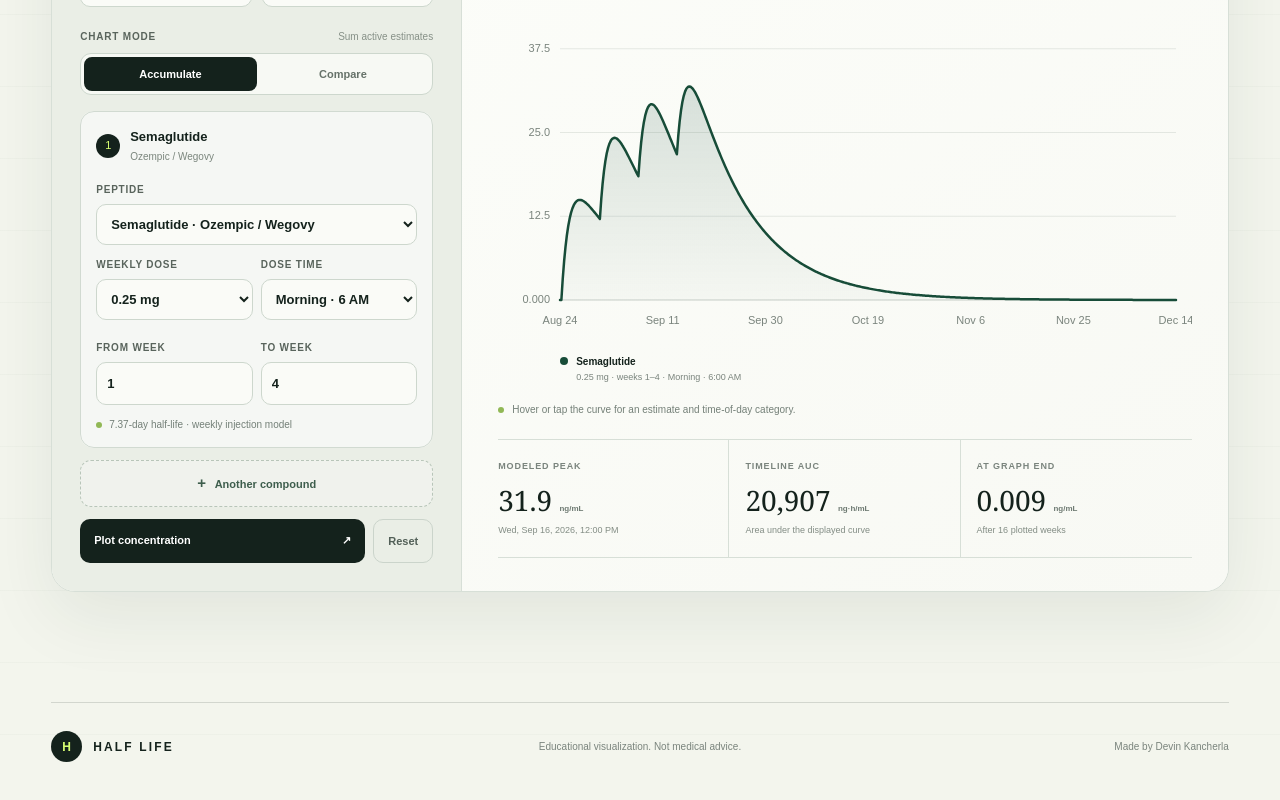
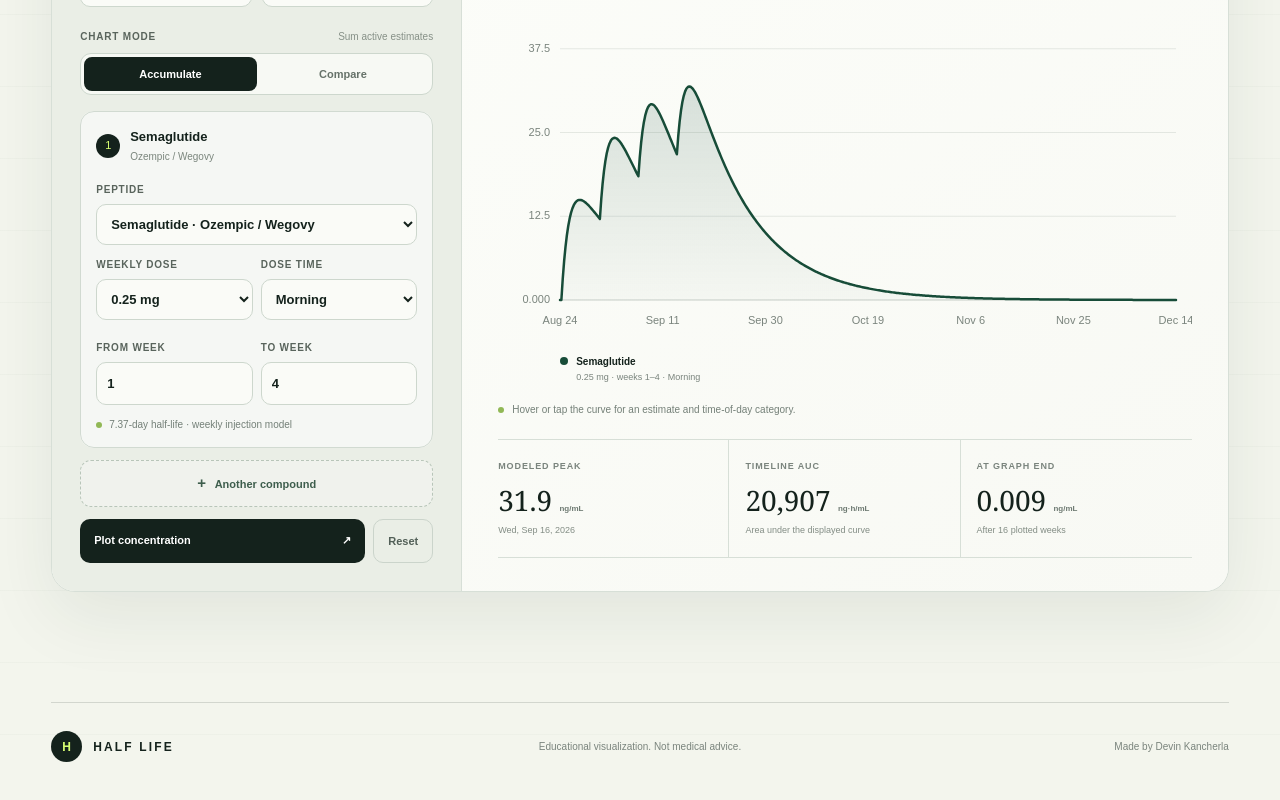
Before and after one commit to dev1niscool/glp1concentration, a Next.js app: page / in a window 1280 px wide. Shown: the part 634-1434 px from the top of the page. Built offline with nearby package versions, Linux system fonts and the light colour scheme.

Commit message:
Refine compounded concentration models

```diff
--- a/app/compounded/page.tsx
+++ b/app/compounded/page.tsx
@@ -3,7 +3,7 @@ import { PlotterClient } from '../plotter-client';
 
 export const metadata: Metadata = {
   title: 'Compounded GLP-1 Half-Life Simulator',
-  description: 'Explore a half-life-only estimate for custom-dose semaglutide, tirzepatide, and investigational retatrutide.',
+  description: 'Explore estimated concentration curves for custom-dose semaglutide, tirzepatide, and investigational retatrutide.',
 };
 
 export default function CompoundedPage() {
--- a/app/pk.ts
+++ b/app/pk.ts
@@ -1,6 +1,5 @@
 export type CompoundId = 'semaglutide' | 'tirzepatide' | 'retatrutide';
 export type DoseTime = 'morning' | 'afternoon' | 'night';
-export type ModelOutput = 'concentration' | 'amount';
 
 export type Regimen = {
   id: number;
@@ -17,8 +16,8 @@ export type CompoundProfile = {
   brands: string;
   doses: number[];
   halfLifeDays: number;
-  absorptionRatePerHour?: number;
-  apparentVolumeLiters?: number;
+  absorptionRatePerHour: number;
+  apparentVolumeLiters: number;
   modelNote: string;
   color: string;
   fill: string;
@@ -55,7 +54,9 @@ export const COMPOUNDS: Record<CompoundId, CompoundProfile> = {
     brands: 'Investigational; not FDA approved',
     doses: [],
     halfLifeDays: 6,
-    modelNote: 'Phase 2 approximate half-life; amount-remaining model only',
+    absorptionRatePerHour: 0.08,
+    apparentVolumeLiters: 7.36,
+    modelNote: 'One-compartment surrogate fitted to Coskun 2022 phase 1 PK',
     color: '#a85e35',
     fill: 'rgba(168, 94, 53, 0.18)',
   },
@@ -68,9 +69,9 @@ export const DOSE_TIME_OFFSETS: Record<DoseTime, number> = {
   night: 18,
 };
 export const DOSE_TIME_LABELS: Record<DoseTime, string> = {
-  morning: 'Morning · 6:00 AM',
-  afternoon: 'Afternoon · 12:00 PM',
-  night: 'Night · 6:00 PM',
+  morning: 'Morning',
+  afternoon: 'Afternoon',
+  night: 'Night',
 };
 
 /**
@@ -87,9 +88,6 @@ export function doseConcentrationNgMl(
   const profile = COMPOUNDS[compound];
   const ka = profile.absorptionRatePerHour;
   const volume = profile.apparentVolumeLiters;
-  if (!ka || !volume) {
-    throw new Error(`${profile.name} does not have a supported plasma-concentration model.`);
-  }
   const ke = Math.log(2) / (profile.halfLifeDays * 24);
   const scale = (doseMg * ka * 1000) / (volume * (ka - ke));
   return Math.max(0, scale * (Math.exp(-ke * hoursAfterDose) - Math.exp(-ka * hoursAfterDose)));
@@ -104,36 +102,15 @@ export function regimenConcentrationNgMl(regimen: Regimen, timelineHour: number)
   return total;
 }
 
-export function doseAmountRemainingMg(doseMg: number, halfLifeDays: number, hoursAfterDose: number): number {
-  if (hoursAfterDose < 0) return 0;
-  return doseMg * 2 ** (-hoursAfterDose / (halfLifeDays * 24));
-}
-
-export function regimenAmountRemainingMg(regimen: Regimen, timelineHour: number): number {
-  let total = 0;
-  for (let week = regimen.startWeek; week <= regimen.endWeek; week += 1) {
-    const doseHour = (week - 1) * HOURS_PER_WEEK + DOSE_TIME_OFFSETS[regimen.timeOfDay];
-    total += doseAmountRemainingMg(
-      regimen.doseMg,
-      COMPOUNDS[regimen.compound].halfLifeDays,
-      timelineHour - doseHour,
-    );
-  }
-  return total;
-}
-
 export function sampleRegimen(
   regimen: Regimen,
   totalWeeks: number,
   stepHours = 6,
-  output: ModelOutput = 'concentration',
 ): number[] {
   const lastHour = totalWeeks * HOURS_PER_WEEK;
   const samples: number[] = [];
   for (let hour = 0; hour <= lastHour; hour += stepHours) {
-    samples.push(output === 'amount'
-      ? regimenAmountRemainingMg(regimen, hour)
-      : regimenConcentrationNgMl(regimen, hour));
+    samples.push(regimenConcentrationNgMl(regimen, hour));
   }
   return samples;
 }
--- a/app/plotter-client.tsx
+++ b/app/plotter-client.tsx
@@ -7,7 +7,6 @@ import {
   DOSE_TIME_LABELS,
   DoseTime,
   formatConcentration,
-  ModelOutput,
   niceScale,
   Regimen,
   sampleRegimen,
@@ -64,8 +63,6 @@ function longDate(date: Date) {
     month: 'short',
     day: 'numeric',
     year: 'numeric',
-    hour: 'numeric',
-    minute: '2-digit',
   }).format(date);
 }
 
@@ -91,19 +88,17 @@ function EstimateChart({
   mode,
   totalWeeks,
   startDate,
-  output,
 }: {
   regimens: Regimen[];
   mode: PlotMode;
   totalWeeks: number;
   startDate: string;
-  output: ModelOutput;
 }) {
   const canvasRef = useRef<HTMLCanvasElement>(null);
   const frameRef = useRef<HTMLDivElement>(null);
   const [size, setSize] = useState({ width: 760, height: 420 });
   const [hoverIndex, setHoverIndex] = useState<number | null>(null);
-  const unit = output === 'concentration' ? 'ng/mL' : 'mg';
+  const unit = 'ng/mL';
 
   const individualSeries = useMemo<ChartSeries[]>(
     () => regimens.map((regimen, index) => {
@@ -114,10 +109,10 @@ function EstimateChart({
         label: profile.name,
         detail: `${regimen.doseMg} mg · weeks ${regimen.startWeek}–${regimen.endWeek} · ${DOSE_TIME_LABELS[regimen.timeOfDay]}`,
         color,
-        values: sampleRegimen(regimen, totalWeeks, STEP_HOURS, output),
+        values: sampleRegimen(regimen, totalWeeks, STEP_HOURS),
       };
     }),
-    [output, regimens, totalWeeks],
+    [regimens, totalWeeks],
   );
 
   const displaySeries = useMemo<ChartSeries[]>(() => {
@@ -262,7 +257,7 @@ function EstimateChart({
         <canvas
           ref={canvasRef}
           className="plot-canvas"
-          aria-label={`Estimated ${output === 'concentration' ? 'plasma concentration' : 'dose-equivalent amount remaining'} chart from ${shortDate(dateAtHour(startDate, 0))} for ${totalWeeks} weeks. Use left and right arrow keys to inspect values.`}
+          aria-label={`Estimated plasma concentration chart from ${shortDate(dateAtHour(startDate, 0))} for ${totalWeeks} weeks. Use left and right arrow keys to inspect values.`}
           tabIndex={0}
           onPointerMove={setHoverFromPointer}
           onPointerDown={setHoverFromPointer}
@@ -378,9 +373,9 @@ function CompoundCard({
         <label>
           Dose time
           <select value={regimen.timeOfDay} onChange={(event) => update({ timeOfDay: event.target.value as DoseTime })}>
-            <option value="morning">Morning · 6 AM</option>
-            <option value="afternoon">Afternoon · noon</option>
-            <option value="night">Night · 6 PM</option>
+            <option value="morning">Morning</option>
+            <option value="afternoon">Afternoon</option>
+            <option value="night">Night</option>
           </select>
         </label>
         <label>
@@ -413,7 +408,6 @@ function CompoundCard({
 }
 
 export function PlotterClient({ variant }: { variant: PlotterVariant }) {
-  const output: ModelOutput = variant === 'branded' ? 'concentration' : 'amount';
   const [startDate, setStartDate] = useState(todayInputValue);
   const [totalWeeks, setTotalWeeks] = useState(16);
   const [draftRegimens, setDraftRegimens] = useState<Regimen[]>(() => defaultRegimens(variant));
@@ -422,8 +416,8 @@ export function PlotterClient({ variant }: { variant: PlotterVariant }) {
   const [plotPulse, setPlotPulse] = useState(false);
 
   const samples = useMemo(
-    () => plottedRegimens.map((regimen) => sampleRegimen(regimen, totalWeeks, STEP_HOURS, output)),
-    [output, plottedRegimens, totalWeeks],
+    () => plottedRegimens.map((regimen) => sampleRegimen(regimen, totalWeeks, STEP_HOURS)),
+    [plottedRegimens, totalWeeks],
   );
   const combined = useMemo(
     () => samples[0]?.map((_, index) => samples.reduce((sum, values) => sum + values[index], 0)) ?? [0],
@@ -441,7 +435,7 @@ export function PlotterClient({ variant }: { variant: PlotterVariant }) {
   const auc = mode === 'accumulate'
     ? trapezoidAuc(combined, STEP_HOURS)
     : samples.reduce((sum, values) => sum + trapezoidAuc(values, STEP_HOURS), 0);
-  const unit = output === 'concentration' ? 'ng/mL' : 'mg';
+  const unit = 'ng/mL';
 
   function updateRegimen(index: number, next: Regimen) {
     setDraftRegimens((current) => current.map((regimen, regimenIndex) => regimenIndex === index ? next : regimen));
@@ -483,7 +477,7 @@ export function PlotterClient({ variant }: { variant: PlotterVariant }) {
           <h1>{variant === 'branded' ? <>See how each weekly dose<br />builds in your system.</> : <>Explore custom doses<br />without false precision.</>}</h1>
           <p className="lede">{variant === 'branded'
             ? 'Explore a research-based estimate for injected semaglutide and tirzepatide—week by week, dose by dose.'
-            : 'Enter any dose for semaglutide, tirzepatide, or an educational retatrutide simulation. This view estimates dose-equivalent amount remaining, not a measured blood level.'}</p>
+            : 'Enter any dose for semaglutide, tirzepatide, or an educational retatrutide simulation. All three use smooth, research-based concentration curves.'}</p>
         </div>
         <div className="hero-stat" aria-label="Drug half-life reference">
           <span>Reference half-lives</span>
@@ -496,7 +490,7 @@ export function PlotterClient({ variant }: { variant: PlotterVariant }) {
       {variant === 'compounded' && (
         <aside className="compounded-alert" role="note">
           <strong>Important status distinction</strong>
-          <p>Compounded products are not FDA approved. Retatrutide is investigational, has not been found safe or effective, and FDA states it cannot be used in compounding under federal law. Its option here is for half-life education only.</p>
+          <p>Compounded products are not FDA approved. Retatrutide is investigational, has not been found safe or effective, and FDA states it cannot be used in compounding under federal law. Its curve here is for pharmacokinetic education only.</p>
           <a href="https://www.fda.gov/drugs/drug-alerts-and-statements/fdas-concerns-unapproved-glp-1-drugs-used-weight-loss" target="_blank" rel="noreferrer">Read the FDA notice <span aria-hidden="true">↗</span></a>
         </aside>
       )}
@@ -563,25 +557,31 @@ export function PlotterClient({ variant }: { variant: PlotterVariant }) {
           ><span aria-hidden="true">+</span> Another compound</button>
 
           <div className="button-row">
-            <button className="primary" type="button" onClick={plot}>Plot {variant === 'branded' ? 'concentration' : 'estimate'} <span aria-hidden="true">↗</span></button>
+            <button className="primary" type="button" onClick={plot}>Plot concentration <span aria-hidden="true">↗</span></button>
             <button className="reset-button" type="button" onClick={reset}>Reset</button>
           </div>
         </aside>
 
         <div className="chart-panel">
           <div className="chart-head">
-            <div><p>{variant === 'branded' ? 'Estimated concentration' : 'Half-life-only estimate'}</p><h2>{variant === 'branded' ? 'Plasma level over time' : 'Dose-equivalent amount remaining'}</h2></div>
-            <span className="unit-chip">{variant === 'branded' ? 'ng / mL' : 'mg'}</span>
+            <div><p>Estimated concentration</p><h2>Plasma level over time</h2></div>
+            <span className="unit-chip">ng / mL</span>
           </div>
-          <EstimateChart regimens={plottedRegimens} mode={mode} totalWeeks={totalWeeks} startDate={startDate} output={output} />
+          <EstimateChart regimens={plottedRegimens} mode={mode} totalWeeks={totalWeeks} startDate={startDate} />
           <p className="chart-note"><span /> Hover or tap the curve for an estimate and time-of-day category.</p>
-          {mode === 'accumulate' && plottedRegimens.length > 1 && <p className="sum-note">The combined line sums {variant === 'branded' ? 'modeled mass concentrations' : 'estimated residual masses'} for visual context only; it does not imply dose, safety, or effect equivalence.</p>}
+          {mode === 'accumulate' && plottedRegimens.length > 1 && <p className="sum-note">The combined line sums modeled mass concentrations for visual context only; it does not imply dose, safety, or effect equivalence.</p>}
 
           <div className="metric-grid">
             <div><span>Modeled peak</span><strong>{formatConcentration(peak)} <small>{unit}</small></strong><p>{longDate(dateAtHour(startDate, peakIndex * STEP_HOURS))}</p></div>
-            <div><span>Timeline AUC</span><strong>{Math.round(auc).toLocaleString()} <small>{output === 'concentration' ? 'ng·h/mL' : 'mg·h'}</small></strong><p>Area under the displayed curve</p></div>
+            <div><span>Timeline AUC</span><strong>{Math.round(auc).toLocaleString()} <small>ng·h/mL</small></strong><p>Area under the displayed curve</p></div>
             <div><span>At graph end</span><strong>{formatConcentration(endValue)} <small>{unit}</small></strong><p>After {totalWeeks} plotted {totalWeeks === 1 ? 'week' : 'weeks'}</p></div>
           </div>
+          {variant === 'compounded' && (
+            <aside className="compounded-disclaimer" role="note">
+              <strong>How to read this estimate</strong>
+              <p>Compounded semaglutide and tirzepatide reuse the published brand-name pharmacokinetic parameters. A compounded formulation may differ in concentration, absorption, bioavailability, purity, and handling, so the real curve may not match this estimate. Retatrutide uses a transparent one-compartment surrogate fitted to published phase 1 human PK data; it is investigational and not an approved compounded drug.</p>
+            </aside>
+          )}
         </div>
       </section>
 
```
Also changed, not shown: app/globals.css (+5 -2 lines), app/methodology/page.tsx (+25 -19 lines), 2 other files (tests, documents, lock files or other folders).
